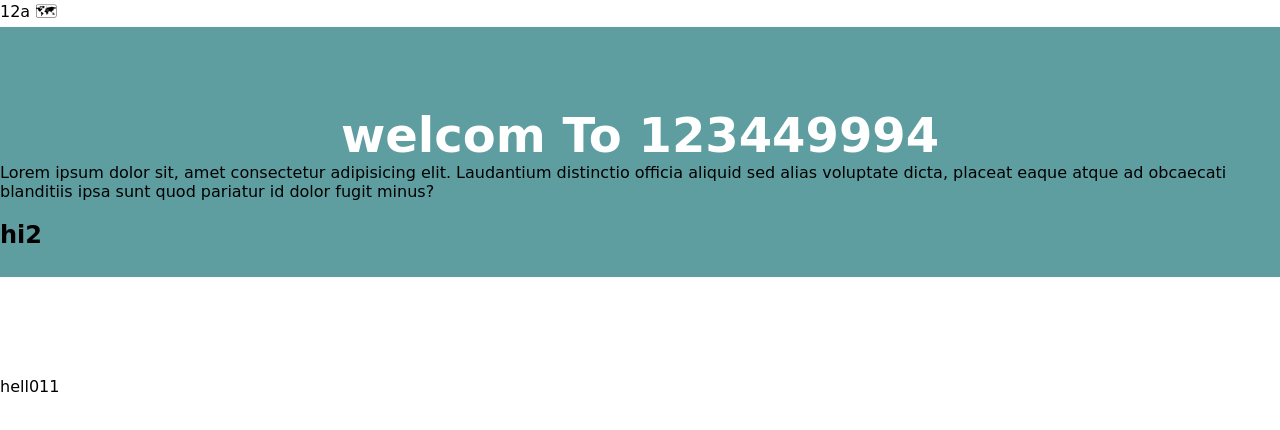
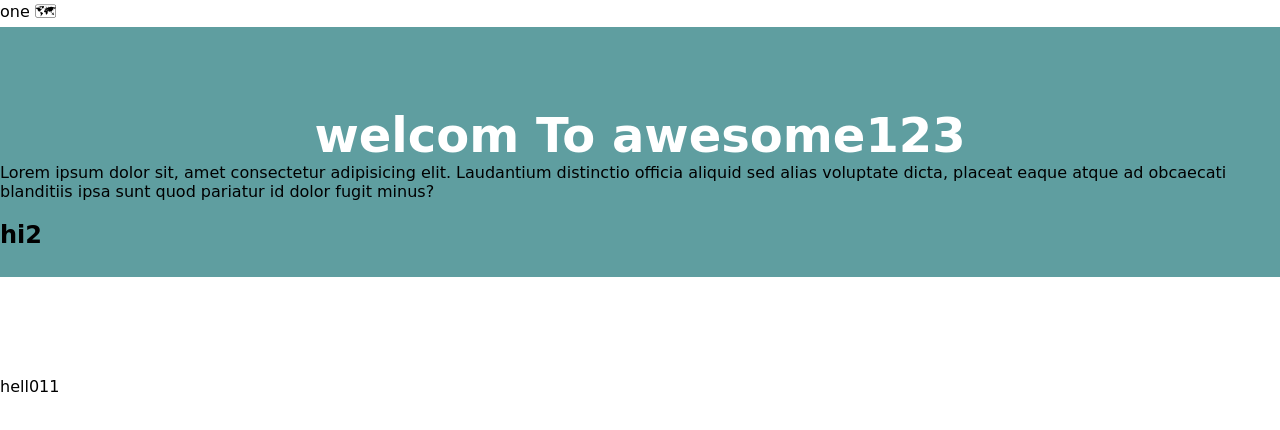
Before and after one commit to madhu-p-gith/space-x, a React (Create React App) app: page / in a window 1280 px wide. Shown: the top 430 px of the page. Built offline with nearby package versions, Linux system fonts and the light colour scheme; no server answers.

Commit message:
Revert "12a"

```diff
--- a/src/App.jsx
+++ b/src/App.jsx
@@ -9,9 +9,7 @@ function App() {
   return (
     <div className="App">
       {/*  */}
-
-      12a 🗺
-
+      one 🗺
        <Router>
         <Header />
         <Switch>
--- a/src/components/Header/Header.jsx
+++ b/src/components/Header/Header.jsx
@@ -4,7 +4,7 @@ class Header extends Component {
   render() {
     return (
       <div className="header">
-        <h1>welcom To 123449994</h1>
+        <h1>welcom To awesome123</h1>
         <p>
           Lorem ipsum dolor sit, amet consectetur adipisicing elit. Laudantium
           distinctio officia aliquid sed alias voluptate dicta, placeat eaque
--- a/src/styles.css
+++ b/src/styles.css
@@ -3,7 +3,7 @@ body {
   font-family: Comic Sans, Comic Sans Ms, cursive;
 }
 h1 {
-  margin: 10px;
+  margin: 0px;
 }
 p {
   margin: 0px;
```
